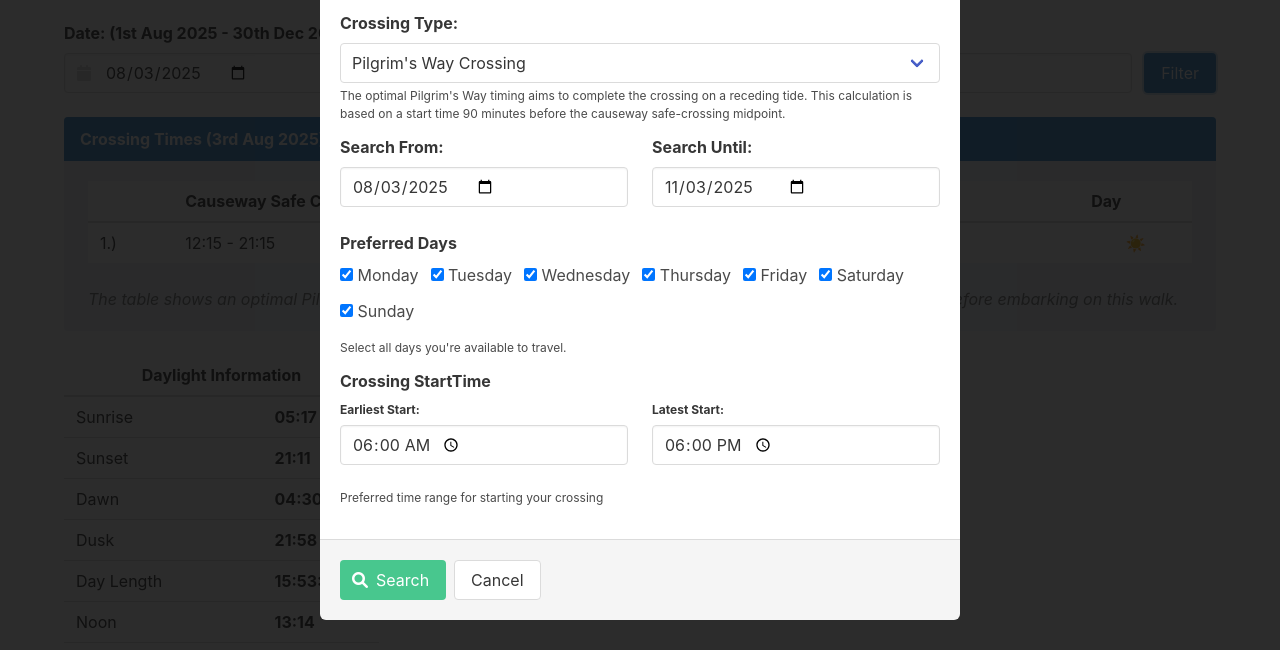
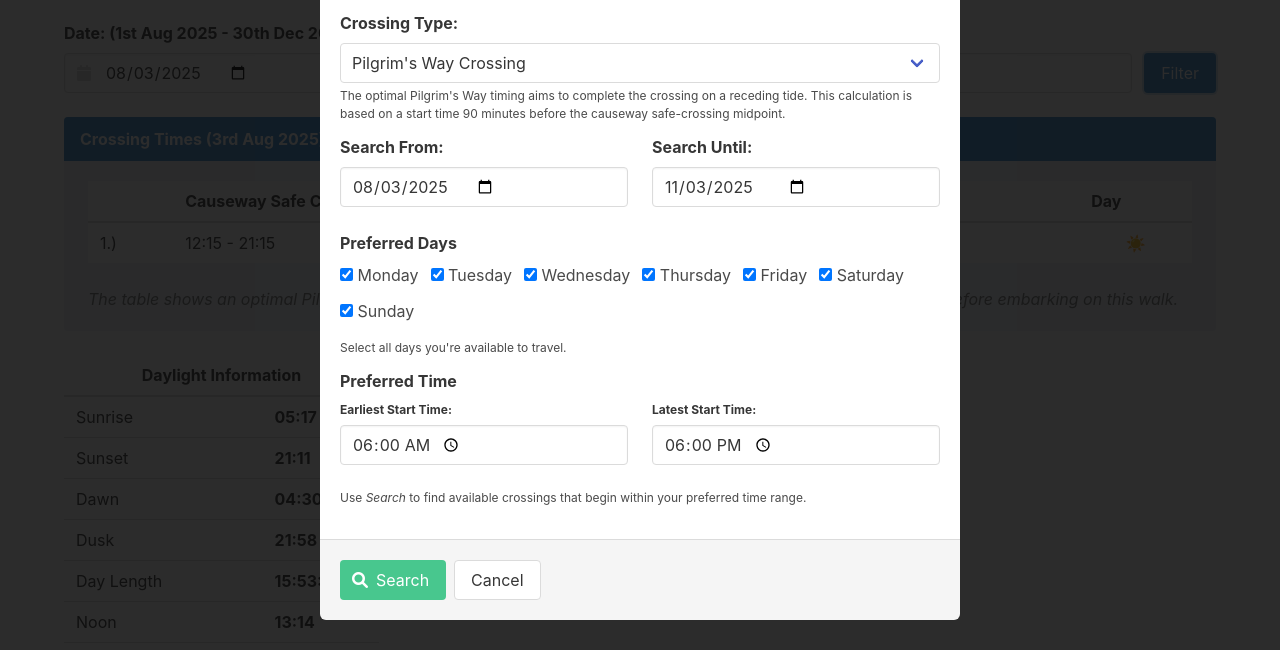
Before and after one commit to jonathancraddock/holyisland-cross, a website: page index.html in a window 1280 px wide. Both pictures are taken after a click on the button "Filter". Shown: the part 127-777 px from the top of the page. Drawn offline with nearby package versions, Linux system fonts and the light colour scheme; no server answers.

Commit message:
Corrected missing space in modal label, and improved help summary

```diff
--- a/index.html
+++ b/index.html
@@ -158,11 +158,11 @@
       </div>
 
       <div class="field">
-        <label class="label">Crossing StartTime</label>
+        <label class="label">Preferred Time</label>
         <div class="columns">
           <div class="column">
             <div class="field">
-              <label class="label is-small">Earliest Start:</label>
+              <label class="label is-small">Earliest Start Time:</label>
               <div class="control">
                 <input class="input" type="time" id="timeFrom" value="06:00">
               </div>
@@ -170,14 +170,14 @@
           </div>
           <div class="column">
             <div class="field">
-              <label class="label is-small">Latest Start:</label>
+              <label class="label is-small">Latest Start Time:</label>
               <div class="control">
                 <input class="input" type="time" id="timeUntil" value="18:00">
               </div>
             </div>
           </div>
         </div>
-        <p class="help">Preferred time range for starting your crossing</p>
+        <p class="help">Use <em>Search</em> to find available crossings that begin within your preferred time range.</p>
       </div>
 
       <!-- Results section (initially hidden) -->
```
